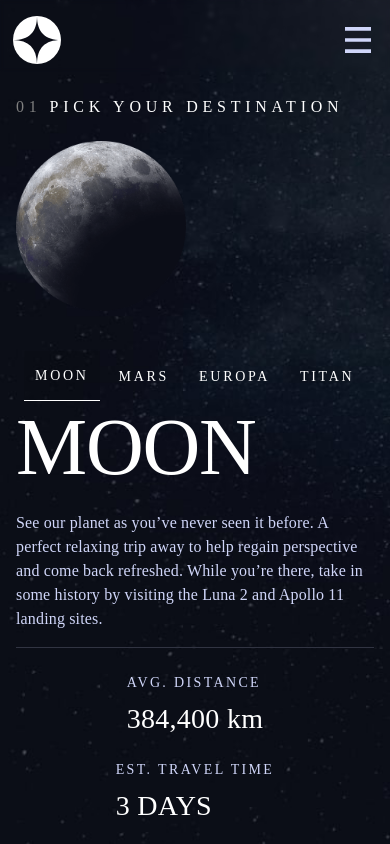
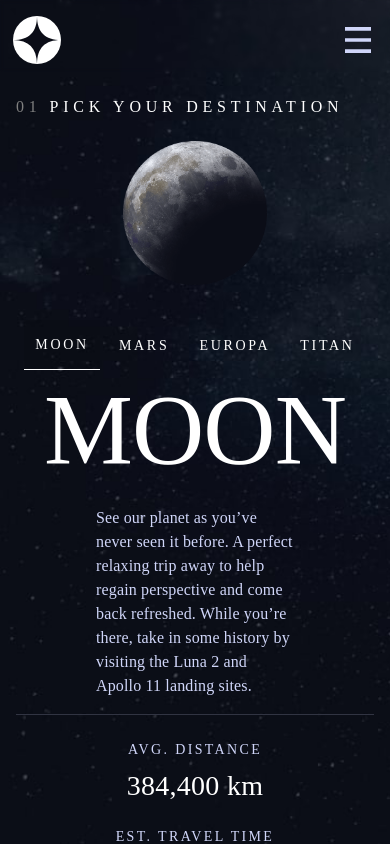
Before and after one commit to nikakarumidze/Space_Tourism, a React (Create React App) app: page /destination in a window 390 px wide. Built offline with nearby package versions, Linux system fonts and the light colour scheme.

Commit message:
destination responsiveness added

```diff
--- a/src/components/UI/DestinationContent.jsx
+++ /dev/null
@@ -1,85 +0,0 @@
-import {
-  Box,
-  CardMedia,
-  Divider,
-  Grid,
-  ToggleButton,
-  ToggleButtonGroup,
-  Typography,
-} from '@mui/material';
-import React, { useState } from 'react';
-
-const DestinationContent = (props) => {
-  const [current, setCurrent] = useState('moon');
-  const currentChanger = (e, clickedVal) => {
-    if (clickedVal) {
-      setCurrent(clickedVal)
-      props.onSelect(clickedVal);
-    }
-  };
-  const buttonInput = ['moon','mars','europa','titan']
-  const toggleButtons = buttonInput.map(item => (
-  <ToggleButton value={item} key={item}  sx={{
-    mx:1,
-    color: 'white',
-    border: 'none',
-    borderRadius: 0,
-    '&:hover': {
-    borderBottom: 'solid grey 0.7px',
-    },
-    '&.Mui-selected': {
-      color: 'white',
-      borderBottom: 'solid white 1px'
-    }
-  }}>
-    <Typography variant='caption'>
-      {item.toUpperCase()}
-    </Typography>
-  </ToggleButton>
-  ))
-  return (
-    <Grid container spacing={5}>
-      <Grid item xs={12} lg={5}>
-        <CardMedia
-          component='img'
-          image={props.image}
-          alt='Place for content image'
-          sx={{
-            width: {
-              xs: '170px',
-              md: '300px',
-              lg:'445px'
-            }
-          }}
-        />
-      </Grid>
-      <Grid item xs={12} lg={5}>
-        <Box>
-          <ToggleButtonGroup
-            value={current}
-            exclusive
-            onChange={currentChanger}
-            sx={{boxSizing: 'border-box', height: 50}}
-          >
-            {toggleButtons}
-          </ToggleButtonGroup>
-          <Typography component='h1' variant='h1' sx={{color:'white'}}>{current.toUpperCase()}</Typography>
-          <Typography sx={{my:2, color:'secondary.main'}}>{props.description}</Typography>
-        </Box>
-        <Divider sx={{background: '#383B4B'}}/>
-        <Box sx={{ display: 'flex', flexDirection: {xs: 'column', md:'row'}, justifyContent: 'space-evenly', alignItems: 'center', mt:3 }}>
-          <Box sx={{pb: {xs:2, md:0}}}>
-            <Typography variant='subtitle2' sx={{color:'secondary.main'}}>AVG. DISTANCE</Typography>
-            <Typography variant='subtitle1' sx={{color:'white'}}>{props.distance}</Typography>
-          </Box>
-          <Box>
-            <Typography variant='subtitle2' sx={{color:'secondary.main'}}>EST. TRAVEL TIME</Typography>
-            <Typography variant='subtitle1' sx={{color:'white'}}>{props.travelTime}</Typography>
-          </Box>
-        </Box>
-      </Grid>
-    </Grid>
-  );
-};
-
-export default DestinationContent;
--- a/src/pages/Destination.jsx
+++ b/src/pages/Destination.jsx
@@ -1,5 +1,5 @@
 import React, { useState } from 'react';
-import DestinationContent from '../components/UI/DestinationContent';
+import DestinationContent from './Destination/DestinationContent';
 import { Box, Typography } from '@mui/material';
 import moon from '../assets/destination/image-moon.png';
 import mars from '../assets/destination/image-mars.png';
--- /dev/null
+++ b/src/pages/Destination/DestinationContent.jsx
@@ -0,0 +1,126 @@
+import {
+  Box,
+  CardMedia,
+  Divider,
+  Grid,
+  ToggleButton,
+  ToggleButtonGroup,
+  Typography,
+} from '@mui/material';
+import React, { useState } from 'react';
+
+const DestinationContent = (props) => {
+  const [current, setCurrent] = useState('moon');
+  const currentChanger = (e, clickedVal) => {
+    if (clickedVal) {
+      setCurrent(clickedVal);
+      props.onSelect(clickedVal);
+    }
+  };
+  const buttonInput = ['moon', 'mars', 'europa', 'titan'];
+  const toggleButtons = buttonInput.map((item) => (
+    <ToggleButton
+      value={item}
+      key={item}
+      sx={{
+        mx: 1,
+        color: 'white',
+        border: 'none',
+        borderRadius: 0,
+        '&:hover': {
+          borderBottom: 'solid grey 0.7px',
+        },
+        '&.Mui-selected': {
+          color: 'white',
+          borderBottom: 'solid white 1px',
+        },
+      }}
+    >
+      <Typography variant='caption'>{item.toUpperCase()}</Typography>
+    </ToggleButton>
+  ));
+  return (
+    <Grid container sx={{ m: 0 }}>
+      <Grid container item xs={12} md={5} justifyContent='center'>
+        <CardMedia
+          component='img'
+          image={props.image}
+          alt='Place for content image'
+          sx={{
+            width: { xs: '50%', md: '80%' },
+            height: '80%',
+            objectFit: 'contain',
+          }}
+        />
+      </Grid>
+      <Grid item xs={12} md={6}>
+        <Box
+          display='flex'
+          flexDirection='column'
+          alignItems={{ xs: 'center', md: 'start' }}
+          sx={{ mx: { xs: '80px !important', md: '0 !important' } }}
+        >
+          <ToggleButtonGroup
+            value={current}
+            exclusive
+            onChange={currentChanger}
+            sx={{ boxSizing: 'border-box', height: 50 }}
+          >
+            {toggleButtons}
+          </ToggleButtonGroup>
+          <Typography component='h1' variant='h2' sx={{ color: 'white' }}>
+            {current.toUpperCase()}
+          </Typography>
+          <Typography sx={{ my: 2, color: 'secondary.main' }}>
+            {props.description}
+          </Typography>
+        </Box>
+        <Divider sx={{ background: '#383B4B' }} />
+        <Box
+          sx={{
+            display: 'flex',
+            flexDirection: { xs: 'column', sm: 'row' },
+            justifyContent: 'space-around',
+            alignItems: 'center',
+            mt: 3,
+            mb: 2,
+          }}
+        >
+          <Box
+            sx={{
+              display: 'flex',
+              flexDirection: 'column',
+              justifyContent: 'center',
+              alignItems: 'center',
+              mb: { xs: 2, sm: 0 },
+            }}
+          >
+            <Typography variant='subtitle2' sx={{ color: 'secondary.main' }}>
+              AVG. DISTANCE
+            </Typography>
+            <Typography variant='subtitle1' sx={{ color: 'white' }}>
+              {props.distance}
+            </Typography>
+          </Box>
+          <Box
+            sx={{
+              display: 'flex',
+              flexDirection: 'column',
+              justifyContent: 'center',
+              alignItems: 'center',
+            }}
+          >
+            <Typography variant='subtitle2' sx={{ color: 'secondary.main' }}>
+              EST. TRAVEL TIME
+            </Typography>
+            <Typography variant='subtitle1' sx={{ color: 'white' }}>
+              {props.travelTime}
+            </Typography>
+          </Box>
+        </Box>
+      </Grid>
+    </Grid>
+  );
+};
+
+export default DestinationContent;
```
